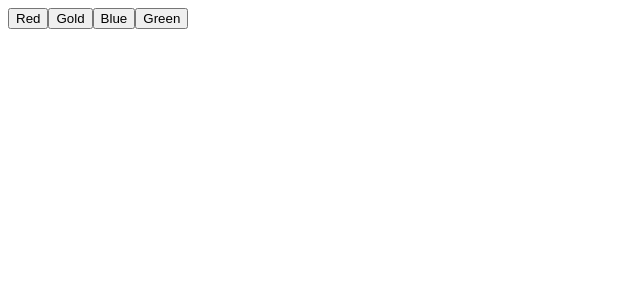
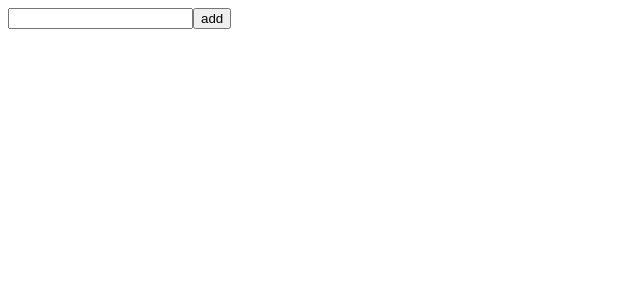
Before and after one commit to kedar785/web_d, a React (Vite) app in the folder lec14/my-react-app/: page / in a window 1280 px wide. Shown: the top 300 px of the page, without its empty margins (0-640 px from the left). Built offline with nearby package versions, Linux system fonts and the light colour scheme.

Commit message:
use reduser

```diff
--- a/lec14/my-react-app/src/TodoList.jsx
+++ b/lec14/my-react-app/src/TodoList.jsx
@@ -104,19 +104,93 @@
 //----------------------------------------------------------
 
 
-import React, { useReducer } from "react";
+// import React, { useReducer } from "react";
+
+// const TodoList = () => {
+//   const [color, dispatch] = useReducer((state, action) => action, "white");
+
+//   return (
+//     <div style={{ backgroundColor: color, height: "100vh" }}>
+//       <button onClick={() => dispatch("red")}>Red</button>
+//       <button onClick={() => dispatch("gold")}>Gold</button>
+//       <button onClick={() => dispatch("blue")}>Blue</button>
+//       <button onClick={() => dispatch("green")}>Green</button>
+//     </div>
+//   );
+// };
+
+// export default TodoList;
+//----------------------------------------------------------------
+
+//  *****TODO LIST USE REDUSER***********
+import React,{useReducer} from 'react'
 
 const TodoList = () => {
-  const [color, dispatch] = useReducer((state, action) => action, "white");
+    let  intialData={
+        input:"",
+        todos:[],
+        index:null
+    }
+    function reduser(state,action){
+        if(action.type=="SET_INP"){
+            return{
+                ...state,
+                input:action.payload,
 
+            }
+        }
+        else if(action.type=="ADD_TODO"){
+            return{
+                todos:[...state.todos,state.input]
+            }
+        }else if(action.type=="DELET_TODO"){
+            return{
+                ...state,
+                todos:state.todos.filter((_,id)=>{
+                    return id!==action.payload
+                })
+            }
+        }else if(action.type=="UPDATE_TODO"){
+            let updateTodos=[...state.todos]
+            updateTodos[state.index]=state.input
+            return{
+                ...state,
+                todos:updateTodos,
+                input:"",
+                index:null
+            }
+        }else if(action.type=="EDIT_TODO"){
+            return{
+                ...state,
+                input:state.todos[action.payload],
+                index:action.payload
+            }
+        }
+
+    }
+      let [state,disptach]=   useReducer(reduser,intialData)
+      function handleSubmit(){
+        if(state.index!==null){
+            disptach({type:"UPDATE_TODO"})
+        }else{
+            disptach({type:"ADD_TODO"})
+        }
+      }
   return (
-    <div style={{ backgroundColor: color, height: "100vh" }}>
-      <button onClick={() => dispatch("red")}>Red</button>
-      <button onClick={() => dispatch("gold")}>Gold</button>
-      <button onClick={() => dispatch("blue")}>Blue</button>
-      <button onClick={() => dispatch("green")}>Green</button>
+    <div>
+        <input  name='input'  value={state.input}  onChange={(e)=>disptach({type:"SET_INP",payload:e.target.value})}/>
+        <button onClick={handleSubmit}>{state.index!==null?"update":"add"}</button>
+        {
+            state.todos.map((a,b)=>{
+                return(<>
+                <h4>{a}</h4>
+                <button onClick={()=>disptach({type:"DELET_TODO",payload:b})}>delet</button>
+                <button onClick={()=>disptach({type:"EDIT_TODO",payload:b})}>edit</button>
+                </>)
+            })
+        }
     </div>
-  );
-};
+  )
+}
 
-export default TodoList;
+export default TodoList
```
